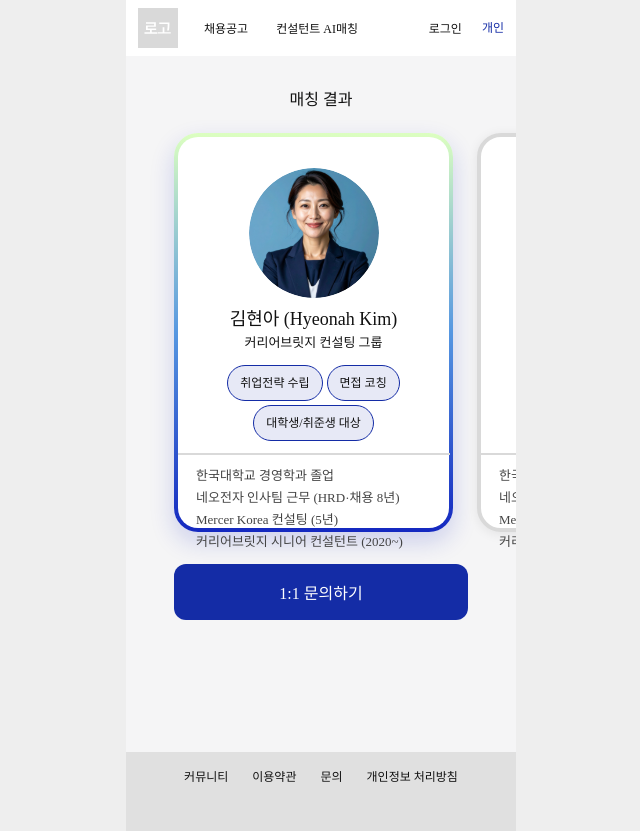
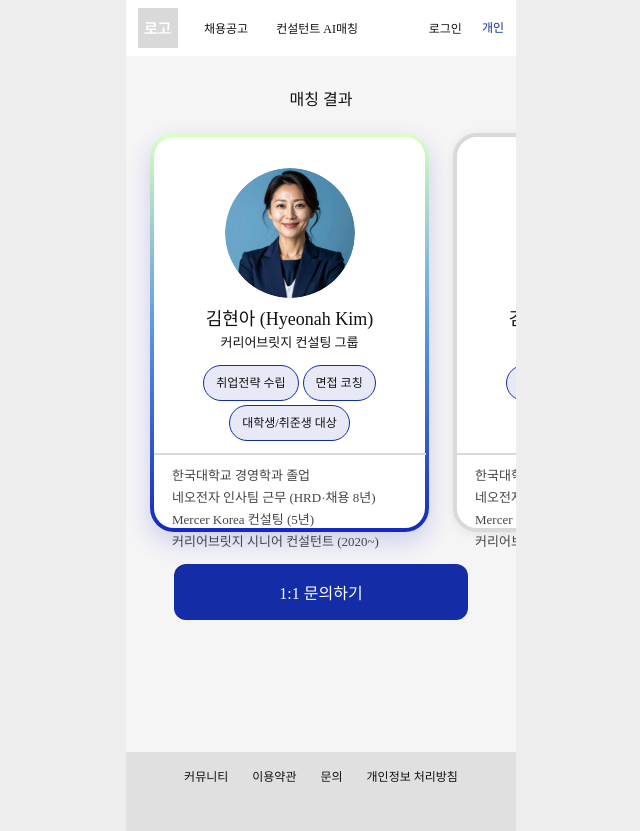
Before and after one commit to 9oormthon-univ/2025_SEASONTHON_TEAM_71_FE, a React (Vite) app: page /1/ai-matching-result in a window 1280 px wide. Shown: the whole page, without its empty margins (319-959 px from the left). Built offline with nearby package versions, Linux system fonts and the light colour scheme; a web font is replaced by a local one.

Commit message:
refactor: 매칭결과 카드 양옆 padding 값 수정

```diff
--- a/src/pages/AIConsultant/MatchingResult.jsx
+++ b/src/pages/AIConsultant/MatchingResult.jsx
@@ -171,7 +171,7 @@ const Body = styled.div`
 const Track = styled.div`
     display: inline-flex;
     gap: 24px;
-    padding: 13px 48px 32px 48px;
+    padding: 13px 24px 32px 24px;
     /* padding-block: clamp(10px, 3vw, 13px) clamp(16px, 7vw, 32px);
     padding-inline: clamp(13px, 6vw, 48px); */
     min-width: max-content; /* 카드 총합만큼 너비 확보 */
```
